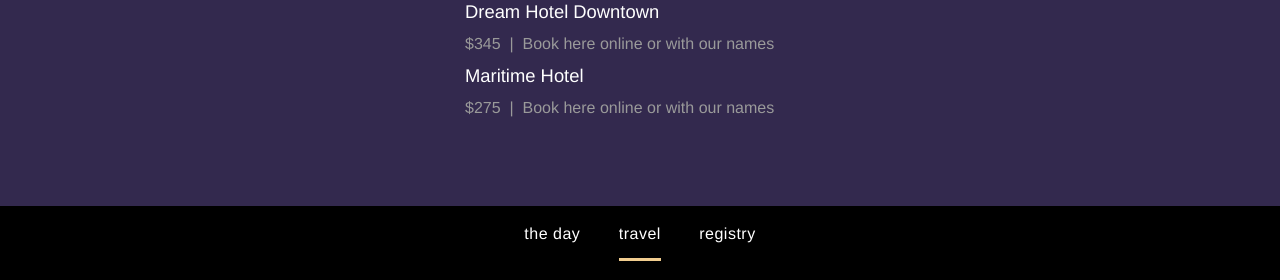
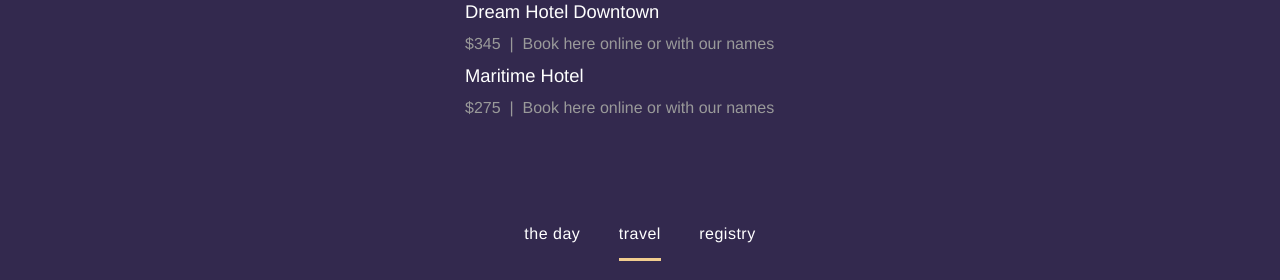
Before and after one commit to arianacofone/ariana-and-joey, a PHP site: template views/travel.html in a window 1280 px wide. Shown: the part 520-800 px from the top of the page. Run offline with PHP 8.4, Linux system fonts and the light colour scheme; the template is opened without the code that fills it, so the values that code supplies are empty.

Commit message:
change background color

```diff
--- a/styles/master.css
+++ b/styles/master.css
@@ -105,7 +105,7 @@
 
 /**************Navigation Styling************/
 nav ul {
-  background-color: black;
+  background-color: #33294E;
   display: flex;
   justify-content: center;
   list-style: none;
```
